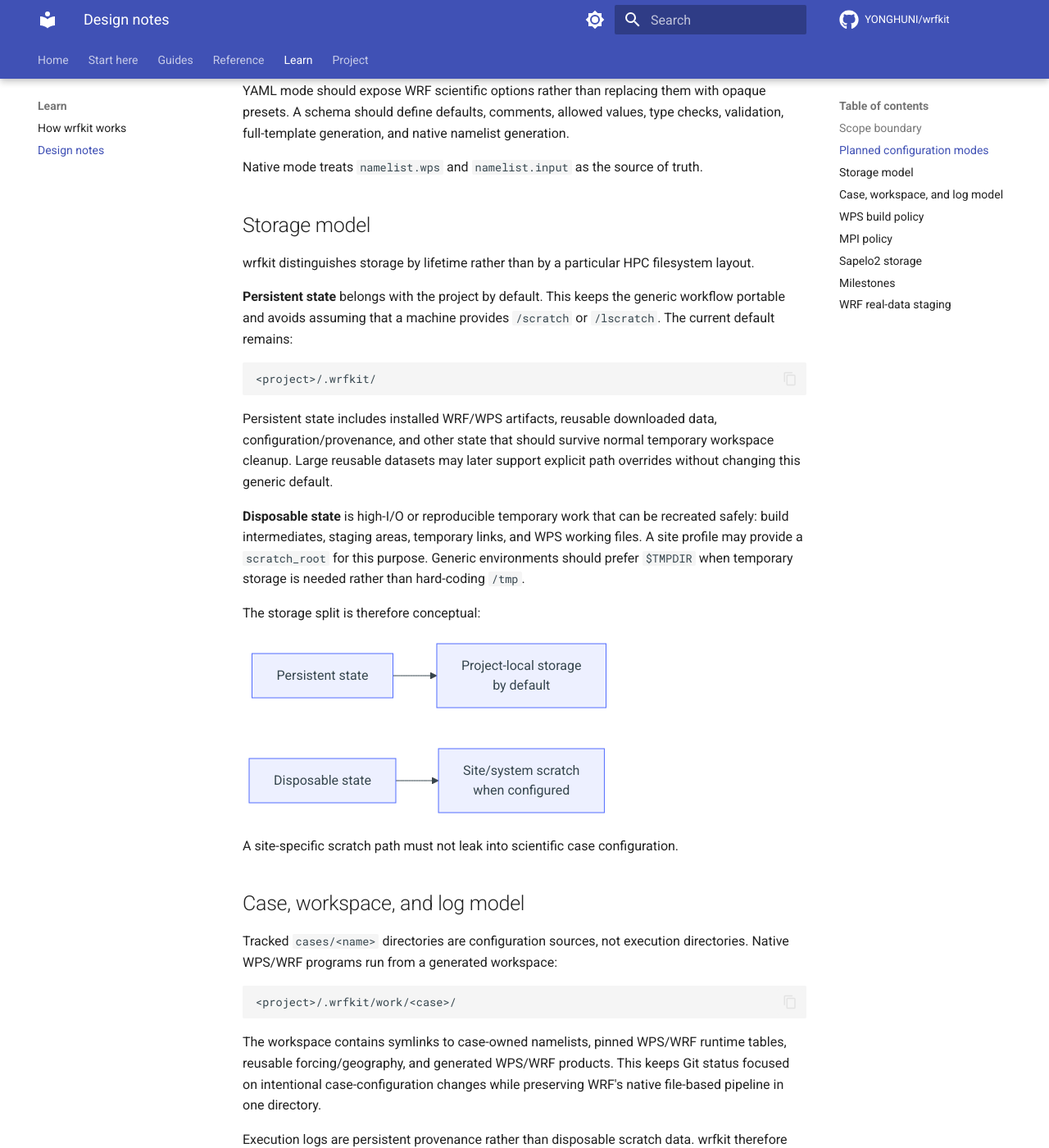
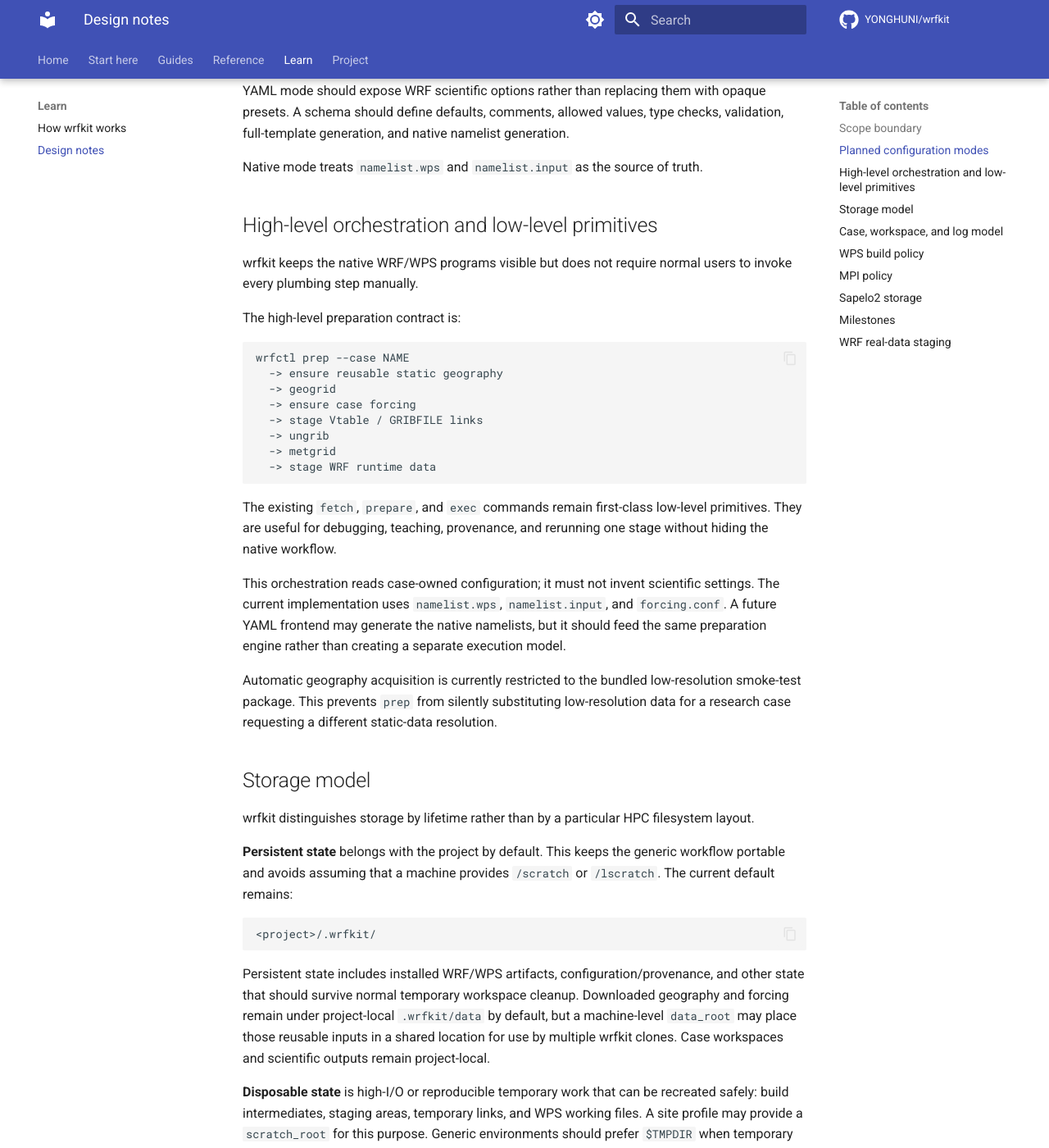
Before and after one commit to YONGHUNI/wrfkit, an MkDocs documentation site: the page built from docs/design.md, in a window 1280 px wide and 1400 px high, scrolled down 716 px. Shown: the whole window at 82% size. Built offline with MkDocs 1.6.1 and Material for MkDocs 9.7.7, drawn with Linux system fonts in a browser that asks for light colours; comment, search, counter and statistics services are not loaded; some of the changed text lies outside the part shown.

Commit message:
docs: define prep orchestration and shared data

````diff
--- a/docs/design.md
+++ b/docs/design.md
@@ -33,6 +33,39 @@ checks, validation, full-template generation, and native namelist generation.
 
 Native mode treats `namelist.wps` and `namelist.input` as the source of truth.
 
+## High-level orchestration and low-level primitives
+
+wrfkit keeps the native WRF/WPS programs visible but does not require normal
+users to invoke every plumbing step manually.
+
+The high-level preparation contract is:
+
+```text
+wrfctl prep --case NAME
+  -> ensure reusable static geography
+  -> geogrid
+  -> ensure case forcing
+  -> stage Vtable / GRIBFILE links
+  -> ungrib
+  -> metgrid
+  -> stage WRF runtime data
+```
+
+The existing `fetch`, `prepare`, and `exec` commands remain first-class
+low-level primitives. They are useful for debugging, teaching, provenance, and
+rerunning one stage without hiding the native workflow.
+
+This orchestration reads case-owned configuration; it must not invent scientific
+settings. The current implementation uses `namelist.wps`, `namelist.input`,
+and `forcing.conf`. A future YAML frontend may generate the native namelists,
+but it should feed the same preparation engine rather than creating a separate
+execution model.
+
+Automatic geography acquisition is currently restricted to the bundled
+low-resolution smoke-test package. This prevents `prep` from silently
+substituting low-resolution data for a research case requesting a different
+static-data resolution.
+
 ## Storage model
 
 wrfkit distinguishes storage by lifetime rather than by a particular HPC
@@ -46,10 +79,12 @@ workflow portable and avoids assuming that a machine provides `/scratch` or
 <project>/.wrfkit/
 ```
 
-Persistent state includes installed WRF/WPS artifacts, reusable downloaded data,
-configuration/provenance, and other state that should survive normal temporary
-workspace cleanup. Large reusable datasets may later support explicit path
-overrides without changing this generic default.
+Persistent state includes installed WRF/WPS artifacts, configuration/provenance,
+and other state that should survive normal temporary workspace cleanup.
+Downloaded geography and forcing remain under project-local `.wrfkit/data` by
+default, but a machine-level `data_root` may place those reusable inputs in a
+shared location for use by multiple wrfkit clones. Case workspaces and scientific
+outputs remain project-local.
 
 **Disposable state** is high-I/O or reproducible temporary work that can be
 recreated safely: build intermediates, staging areas, temporary links, and WPS
@@ -145,12 +180,17 @@ The smoke case keeps its native `namelist.wps` tracked under
 
 The first forcing path is GFS 0.25-degree data from NOAA/NCEP NOMADS. Case-level
 forcing metadata is tracked in `forcing.conf`. `wrfctl fetch gfs --case NAME`
-stores reusable GRIB2 files under persistent `.wrfkit/data/gfs`, while
+stores reusable GRIB2 files under the effective data root, while
 `wrfctl prepare gfs --case NAME` creates `Vtable` and `GRIBFILE.???`
-symlinks under `.wrfkit/work/NAME` without duplicating the forcing data. The initial
-Athens smoke case deliberately uses a fixed short NOMADS window; because NOMADS
-is a rolling operational service, a durable archived forcing backend remains a
-future reproducibility improvement.
+symlinks under `.wrfkit/work/NAME` without duplicating the forcing data.
+
+Regional NOMADS subsets are keyed by the GFS product and requested bounding box,
+in addition to date/cycle. This prevents two cases with the same date and cycle
+but different spatial subsets from colliding in the cache.
+
+The initial Athens smoke case deliberately uses a fixed short NOMADS window;
+because NOMADS is a rolling operational service, a durable archived forcing
+backend remains a future reproducibility improvement.
 
 ## MPI policy
 
````
Also changed, not shown: README.md (+30 -0 lines), docs/how-to/research-case.md (+21 -5 lines), docs/reference/commands.md (+35 -0 lines).
